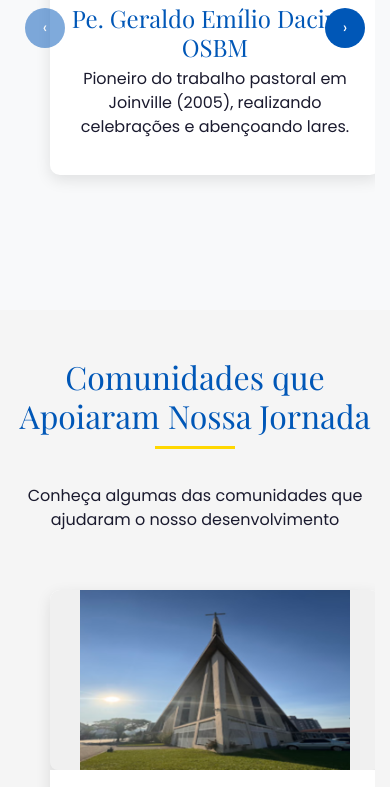
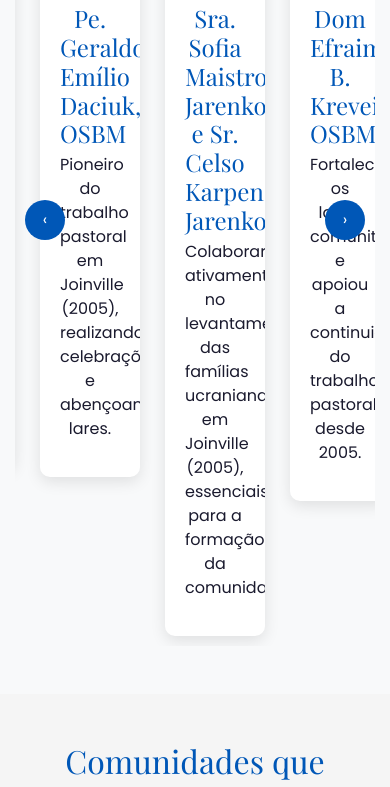
Before and after one commit to Mateus-Zdebski/igreja_sao_nicolau_html_css, a plain HTML site: page index.html in a window 390 px wide. Shown: the part 2291-3078 px from the top of the page. Drawn offline with nearby package versions, Linux system fonts and the light colour scheme.

Commit message:
Update index.html

```diff
--- a/index.html
+++ b/index.html
@@ -553,7 +553,7 @@
                 autoplayTimeout: 7000,
                 autoplayHoverPause: true,
                 responsive: {
-                    0: { // Telas menores (mobile)
+                    430: { // Telas menores (mobile)
                         items: 1,
                         loop: false, // Desativar loop no mobile para evitar problemas com clones e centralização
                         stagePadding: 10, // Pequeno padding para ver "pedaços" se desejado, ou 0 para item único limpo
```
